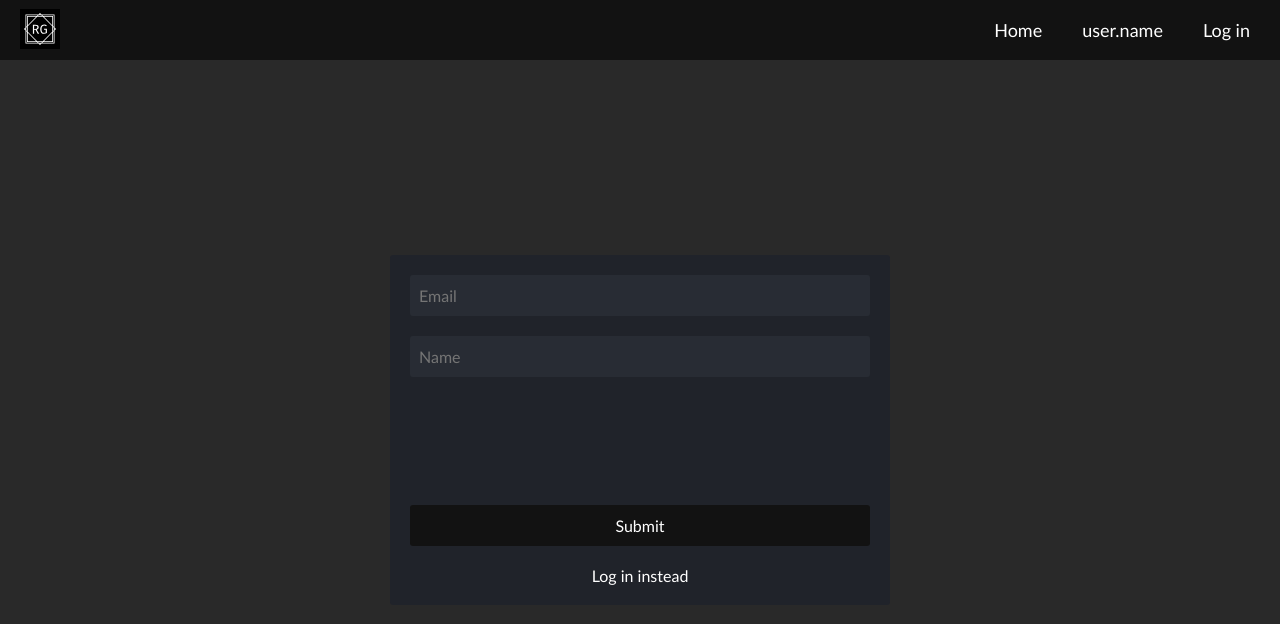
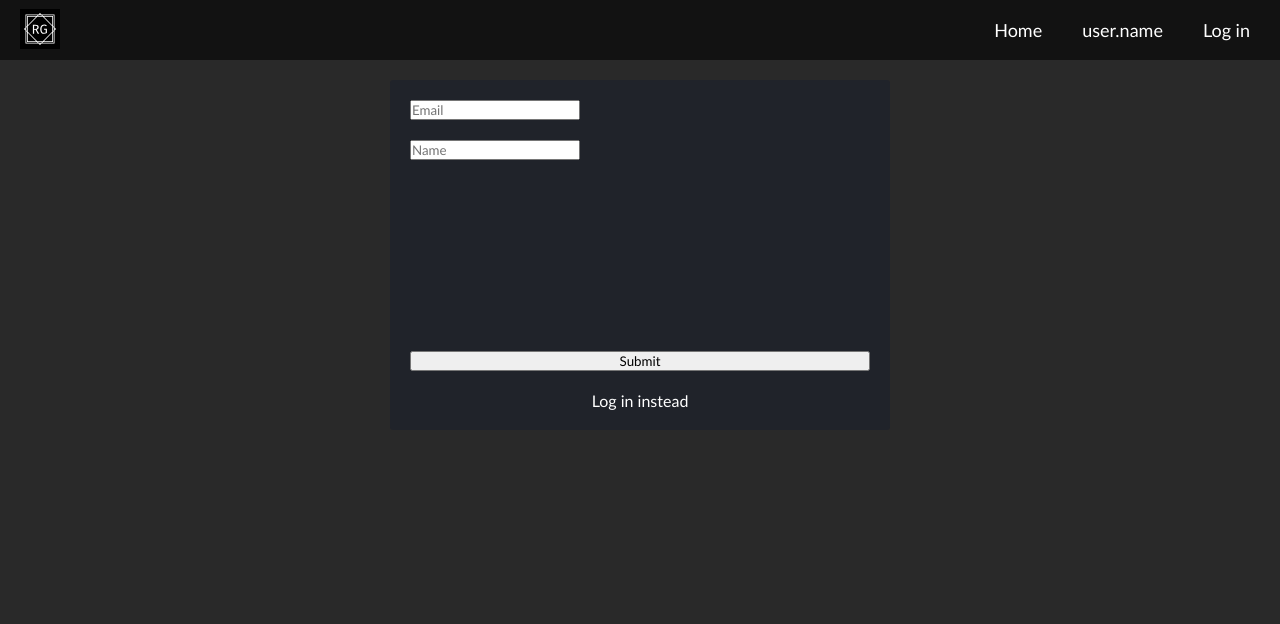
Before and after one commit to Romario-Negreiros/RetroGames, a Next.js app: page /create_account in a window 1280 px wide. Shown: the top 624 px of the page. Built offline with nearby package versions, Linux system fonts and the light colour scheme.

Commit message:
styles: refactor global styles for inputs and buttons + rename form_wrapper class

```diff
--- a/src/styles/common/global.css
+++ b/src/styles/common/global.css
@@ -23,7 +23,7 @@
   max-width: 500px;
 }
 
-.form_wrapper {
+.full_screen_height_wrapper {
   display: grid;
   place-items: center;
   min-height: calc(100vh - 100px);
@@ -49,8 +49,8 @@ form {
   gap: 2rem;
 }
 
-form input,
-form button {
+.input,
+.button {
   border: 1px solid transparent;
   outline: 0;
   border-radius: 3px;
@@ -62,9 +62,9 @@ form button {
   color: var(--secondary-font);
 }
 
-form input:hover,
-form input:focus,
-form button:hover {
+.input:hover,
+.input:focus,
+.button:hover {
   border-color: var(--primary-hover);
 }
 
@@ -73,7 +73,7 @@ form p {
   color: var(--primary-hover);
 }
 
-form button {
+.button {
   background-color: var(--primary-bg);
 }
 
```
